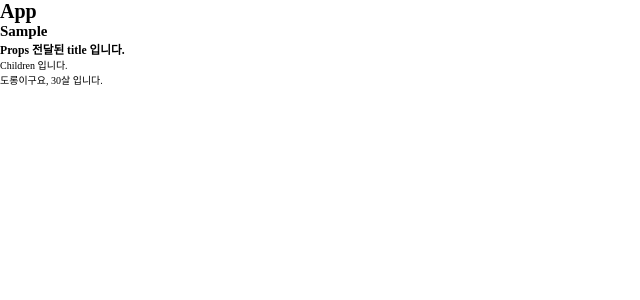
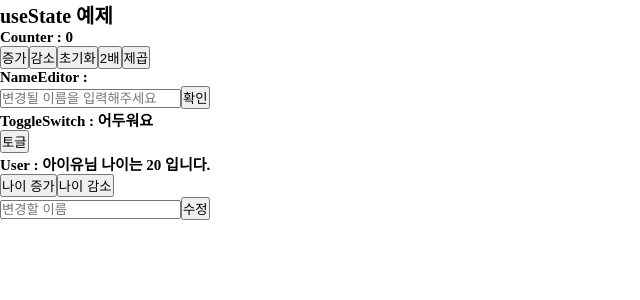
Before and after one commit to devdorong/til_react_cra_ts, a React (Create React App) app: page / in a window 1280 px wide. Shown: the top 300 px of the page, without its empty margins (0-640 px from the left). Built offline with nearby package versions, Linux system fonts and the light colour scheme.

Commit message:
[docs] useState 의 이해

```diff
--- a/src/App.tsx
+++ b/src/App.tsx
@@ -1,40 +1,18 @@
-type DemeProps = {
-  name: string;
-  age: string;
-};
-const Demo = ({ name, age }: DemeProps): JSX.Element => {
+import Counter from './components/Counter';
+import NameEditor from './components/NameEditor';
+import ToggleSwitch from './components/ToggleSwitch';
+import User from './components/User';
+
+function App(): JSX.Element {
   return (
     <div>
-      {name}이구요, {age}살 입니다.
+      <h1>useState 예제</h1>
+      <Counter />
+      <NameEditor />
+      <ToggleSwitch />
+      <User />
     </div>
   );
-};
-
-type SampleProps = {
-  children?: React.ReactNode;
-  title: string;
-};
-
-const Sample = ({ children, title }: SampleProps): JSX.Element => {
-  return (
-    <div>
-      <h2>Sample</h2>
-      <h3>{title}</h3>
-      <div>{children}</div>
-    </div>
-  );
-};
-
-const App = (): JSX.Element => {
-  return (
-    <div>
-      <h1>App</h1>
-      <Sample title="Props 전달된 title 입니다.">
-        <p>Children 입니다.</p>
-      </Sample>
-      <Demo name="도롱" age="30" />
-    </div>
-  );
-};
+}
 
 export default App;
--- /dev/null
+++ b/src/components/Counter.tsx
@@ -0,0 +1,48 @@
+import { useState } from 'react';
+
+// 2번 이상 반복되고, 가독성이 떨어집니다.
+// 1. type 으로 정의해 보자.
+type VoidFunction = () => void;
+type JSXElement = () => JSX.Element;
+
+// 2. interface 로 정의해 보자.
+interface IVoidFunction {
+  (): void;
+}
+interface IJSXElement {
+  (): JSX.Element;
+}
+
+const Counter: IJSXElement | JSXElement = () => {
+  // ts 자리
+  const [count, setCount] = useState<number>(0);
+  const handleAdd: IVoidFunction | VoidFunction = () => {
+    setCount(count + 1);
+  };
+  const handleMinus: IVoidFunction | VoidFunction = () => {
+    setCount(count - 1);
+  };
+  const handleReset: IVoidFunction | VoidFunction = () => {
+    setCount(0);
+  };
+  const handleMulti: IVoidFunction | VoidFunction = () => {
+    setCount(count * 2);
+  };
+  const handleSquare: IVoidFunction | VoidFunction = () => {
+    setCount(count * count);
+  };
+
+  // tsx 자리
+  return (
+    <div>
+      <h2>Counter : {count}</h2>
+      <button onClick={handleAdd}>증가</button>
+      <button onClick={handleMinus}>감소</button>
+      <button onClick={handleReset}>초기화</button>
+      <button onClick={handleMulti}>2배</button>
+      <button onClick={handleSquare}>제곱</button>
+    </div>
+  );
+};
+
+export default Counter;
--- /dev/null
+++ b/src/components/NameEditor.tsx
@@ -0,0 +1,47 @@
+import { ChangeEvent, useState } from 'react';
+
+// 1. 타입 정의
+type JSXElement = () => JSX.Element;
+type ChangeEventInput = (e: ChangeEvent<HTMLInputElement>) => void;
+type ClickEventButton = () => void;
+type NameType = string;
+
+// 2. 인터페이스 정의
+interface IJSXElement {
+  (): JSX.Element;
+}
+
+interface IChangeEventInput {
+  (e: ChangeEvent<HTMLInputElement>): void;
+}
+interface IClickEventButton {
+  (): void;
+}
+const NameEditor: JSXElement | IJSXElement = (): JSX.Element => {
+  //ts
+  const [name, setName] = useState<NameType>('');
+  const handleName: ChangeEventInput | IChangeEventInput = (e): void => {
+    setName(e.target.value);
+  };
+  const handleClick: ClickEventButton | IClickEventButton = (): void => {
+    console.log(name);
+    setName('');
+  };
+  //tsx
+  return (
+    <div>
+      <h2>NameEditor : {name}</h2>
+      <div>
+        <input
+          type="text"
+          value={name}
+          onChange={e => handleName(e)}
+          placeholder="변경될 이름을 입력해주세요"
+        />
+        <button onClick={handleClick}>확인</button>
+      </div>
+    </div>
+  );
+};
+
+export default NameEditor;
--- /dev/null
+++ b/src/components/ToggleSwitch.tsx
@@ -0,0 +1,34 @@
+import { useState } from 'react';
+// 1. type
+type JSXElement = () => JSX.Element;
+type ClickType = () => void;
+type ToggleType = boolean;
+
+// 2. interface
+interface IJSXElement {
+  (): JSX.Element;
+}
+interface IClickType {
+  (): void;
+}
+
+const ToggleSwitch: JSXElement | IJSXElement = () => {
+  // ts
+  const [isOn, setIsOn] = useState<ToggleType>(false);
+
+  const handleClick: ClickType | IClickType = () => {
+    setIsOn(!isOn);
+  };
+
+  // tsx
+  return (
+    <div>
+      <h2>ToggleSwitch : {isOn ? '밝아요' : '어두워요'}</h2>
+      <div>
+        <button onClick={handleClick}>토글</button>
+      </div>
+    </div>
+  );
+};
+
+export default ToggleSwitch;
--- /dev/null
+++ b/src/components/User.tsx
@@ -0,0 +1,60 @@
+import { ChangeEvent, useState } from 'react';
+// 1. type 정의
+type UserType = { age: number; name: string };
+type AddType = () => void;
+type MinusType = () => void;
+type EditType = (e: ChangeEvent<HTMLInputElement>) => void;
+type ClickType = () => void;
+
+// 2. interface 정의
+interface IUserType {
+  age: number;
+  name: string;
+}
+interface IAddType {
+  (): void;
+}
+interface IMinusType {
+  (): void;
+}
+interface IEditType {
+  (e: ChangeEvent<HTMLInputElement>): void;
+}
+interface IClickType {
+  (): void;
+}
+
+const User = () => {
+  //ts
+  const [user, setUser] = useState<UserType | IUserType>({ name: '아이유', age: 20 });
+  const handleAdd: AddType | IAddType = () => {
+    setUser({ ...user, age: user.age + 1 });
+  };
+  const handleMinus: MinusType | IMinusType = () => {
+    setUser({ ...user, age: user.age - 1 });
+  };
+  const handleEdit: EditType | IEditType = e => {
+    setUser({ ...user, name: e.target.value });
+  };
+  const handleClick: ClickType | IClickType = () => {
+    console.log(user.name);
+  };
+  //tsx
+  return (
+    <div>
+      <h2>
+        User : {user.name}님 나이는 {user.age} 입니다.{' '}
+      </h2>
+      <div>
+        <button onClick={handleAdd}>나이 증가</button>
+        <button onClick={handleMinus}>나이 감소</button>
+      </div>
+      <div>
+        <input type="text" placeholder="변경할 이름" onChange={e => handleEdit(e)} />
+        <button onClick={handleClick}>수정</button>
+      </div>
+    </div>
+  );
+};
+
+export default User;
```
Also changed, not shown: 2 other files (tests, documents, lock files or other folders).
